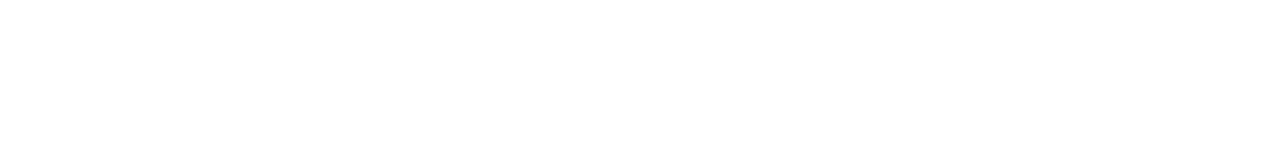
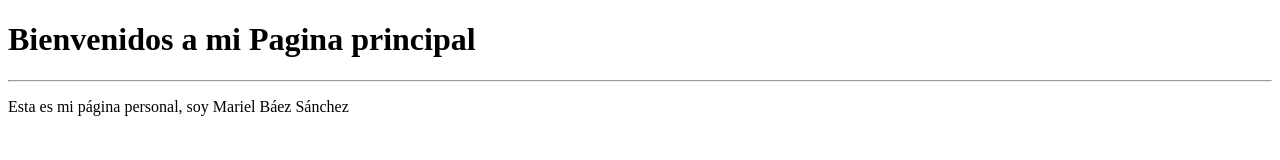
Before and after one commit to MarielBaezSanchez/MarielBaezSanchez.github.io, a plain HTML site: page index.html in a window 1280 px wide. Drawn offline with Linux system fonts and the light colour scheme.

Commit message:
Modifica index.html otra

```diff
--- a/index.html
+++ b/index.html
@@ -4,9 +4,11 @@
     <meta charset="UTF-8">
     <meta http-equiv="X-UA-Compatible" content="IE=edge">
     <meta name="viewport" content="width=device-width, initial-scale=1.0">
-    <title>Document</title>
+    <title>Pagina principal</title>
 </head>
 <body>
-
+    <h1>Bienvenidos a mi Pagina principal</h1>
+    <hr>
+    <p>Esta es mi página personal, soy Mariel Báez Sánchez</p>
 </body>
 </html>
```
